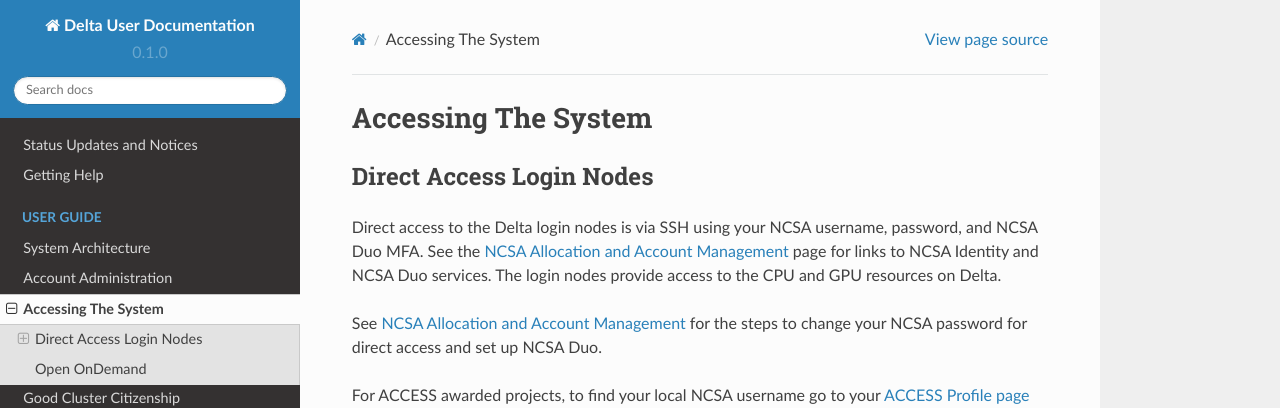
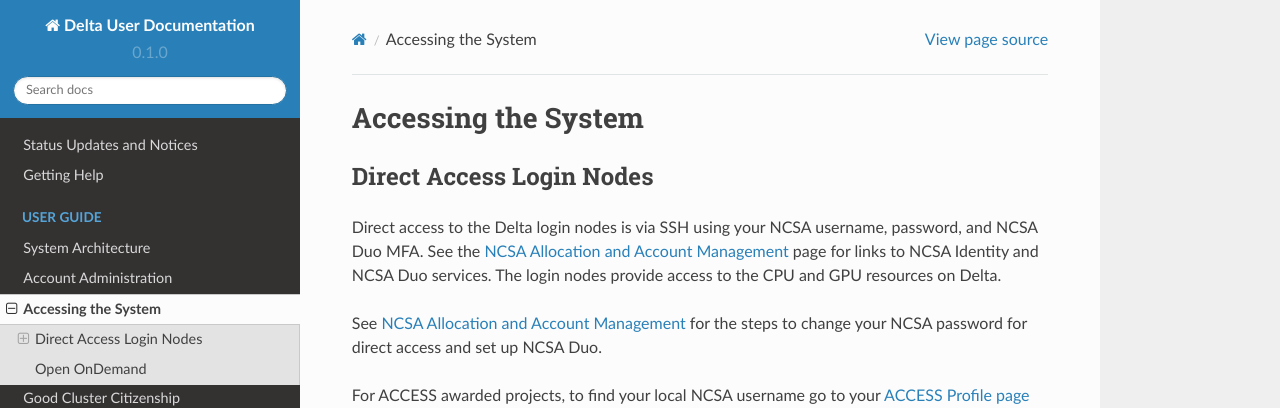
Before and after one commit to ncsa/Delta_doc, a Sphinx documentation site: the page built from docs/source/accessing/index.rst, in a window 1280 px wide and 900 px high. Shown: the top 408 px of the window. Built offline with Sphinx 7.4.7 and the Read the Docs theme 2.0.0, drawn with Linux system fonts in a browser that asks for light colours; pages that are not in the unit, such as notebooks, are missing from menus.

```diff
--- a/docs/source/accessing/index.rst
+++ b/docs/source/accessing/index.rst
@@ -1,6 +1,6 @@
 .. _access:
 
-Accessing The System
+Accessing the System
 =========================
 
 Direct Access Login Nodes
```
